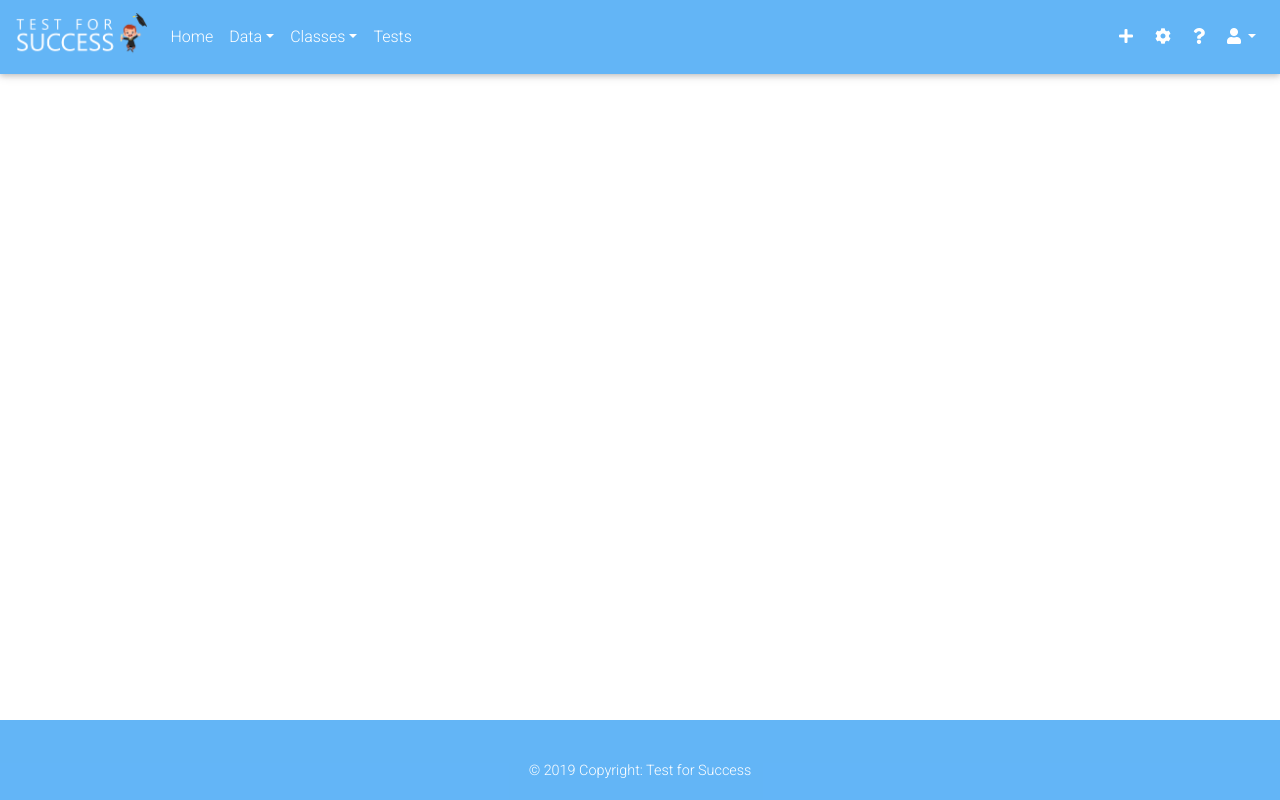
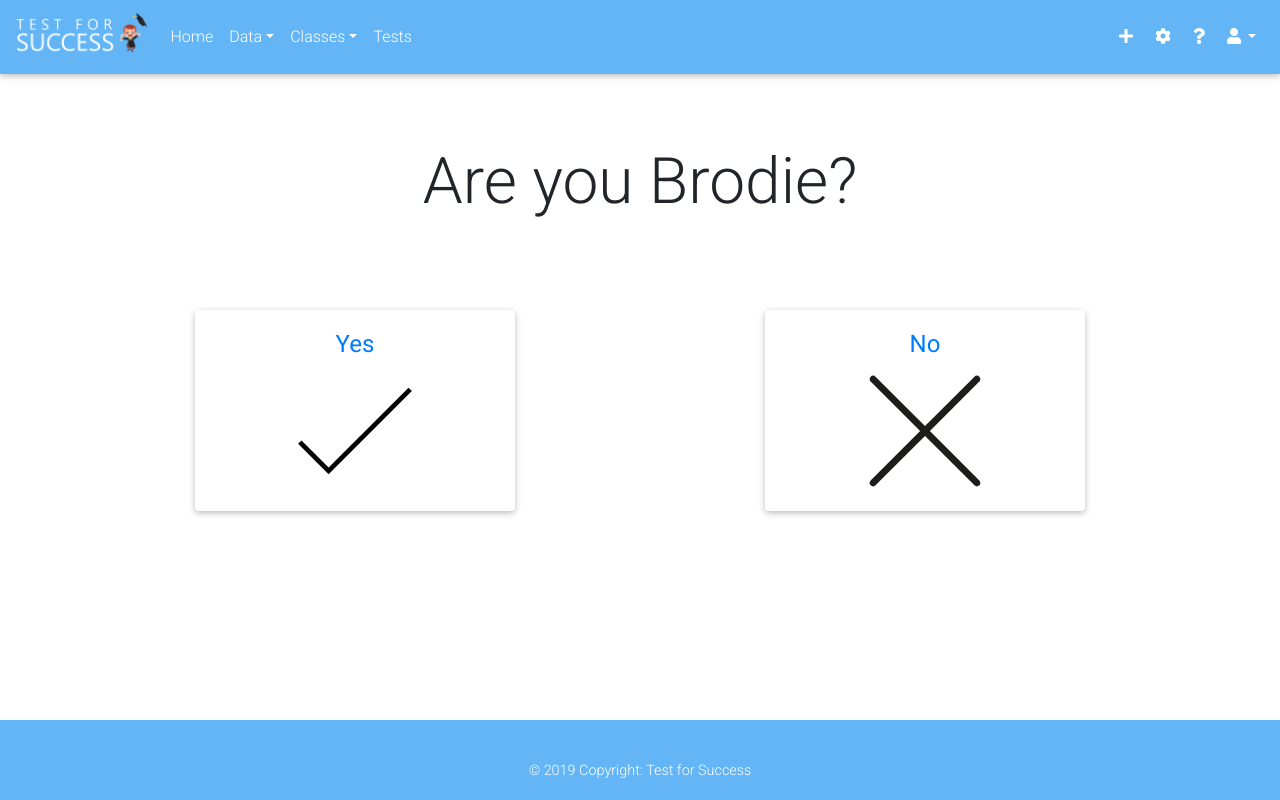
Before and after one commit to HeatherButterfield/testforsuccess, a React (Create React App) app: page /student/confirm in a window 1280 px wide. Built offline with nearby package versions, Linux system fonts and the light colour scheme.

Commit message:
added confirm page

```diff
--- a/src/Routes.js
+++ b/src/Routes.js
@@ -14,6 +14,7 @@ import StudentScoresPage from "./pages/StudentScoresPage";
 import StudentTestPage from "./pages/StudentTestPage";
 import StudentRestartPage from "./pages/StudentRestartPage";
 import StudentHomePage from "./pages/StudentHomePage";
+import StudentConfirmPage from "./pages/StudentConfirmPage";
 
 class Routes extends React.Component {
   render() {
@@ -32,6 +33,7 @@ class Routes extends React.Component {
         <Route exact path="/student/test" component={StudentTestPage} />
         <Route exact path="/student/restart" component={StudentRestartPage} />
         <Route exact path="/student/home" component={StudentHomePage}/>
+        <Route exact path="/student/confirm" component={StudentConfirmPage}/>
 
           render={function () {
             return <h1>Not Found</h1>;
--- a/src/index.css
+++ b/src/index.css
@@ -111,6 +111,11 @@
   box-sizing: border-box;
 }
 
+.center-text-confirm{
+  font-size: 5vw;
+  padding: 2vh;
+}
+
 @media screen and (max-width: 768px) {
   .margin-sides {
     margin-left: 10%;
--- /dev/null
+++ b/src/pages/StudentConfirmPage.js
@@ -0,0 +1,40 @@
+import React from "react";
+import Xmark from "../assets/xmark.svg"
+import Checkmark from "../assets/checkmark.svg"
+
+function StudentConfirmPage() {
+  return (
+    <div>
+      <div class="center">
+        <div class="center-text-confirm">Are you Brodie?</div>
+        <br/>
+        <div class="container">
+          <div class="row justify-content-around">
+            <div className="margins-bottom margin-top">
+              <div className="card" style={{ width: "25vw" }}>
+                <a href="/student/test">
+                  <div className="card-body">
+                    <h4 className="card-title text-center"><a>Yes</a></h4>
+                    <img className="card-img-top text-center" src={Checkmark} alt="Checkmark" style={{ height: "15vh", width: "15vw" }}></img>
+                  </div>
+                </a>
+              </div>
+            </div>
+            <div className="margin-bottom margin-top">
+              <div className="card" style={{ width: "25vw" }}>
+                <a href="/student/home">
+                  <div className="card-body">
+                    <h4 className="card-title text-center"><a>No</a></h4>
+                    <img className="card-img-top text-center" src={Xmark} alt="Xmark" style={{ height: "15vh", width: "15vw" }}></img>
+                  </div>
+                </a>
+              </div>
+            </div>
+          </div>
+        </div>
+      </div>
+    </div>
+  )
+}
+
+export default StudentConfirmPage;
```
Also changed, not shown: src/assets/checkmark.svg (added), src/assets/xmark.svg (added).
